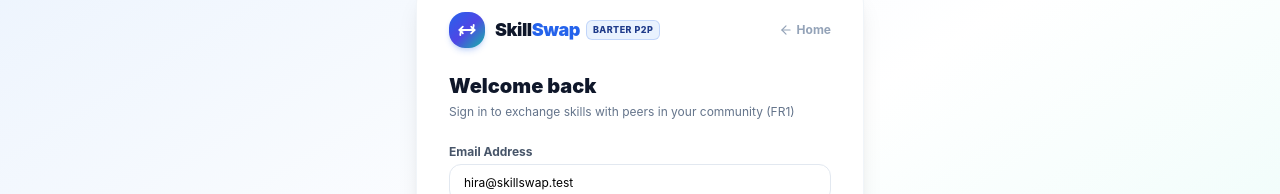
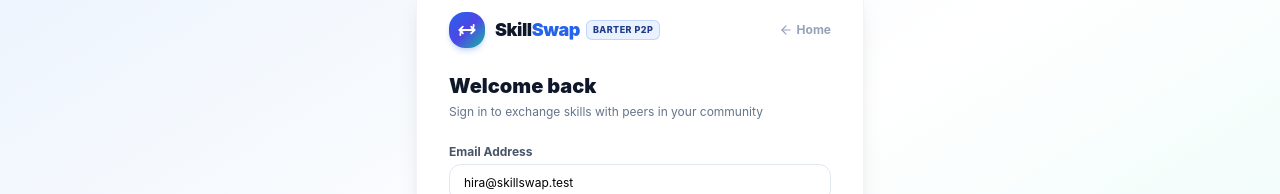
Before and after one commit to Shahbazali2001/skill-swap-mern, a React (Vite) app in the folder client/: page /login in a window 1280 px wide. Shown: the part 163-357 px from the top of the page. Built offline with nearby package versions, Linux system fonts and the light colour scheme; no server answers.

Commit message:
Login page fixes

```diff
--- a/client/src/pages/Login.jsx
+++ b/client/src/pages/Login.jsx
@@ -50,7 +50,7 @@ export default function Login() {
 
         <h1 className="text-xl font-black text-slate-900 mb-1">Welcome back</h1>
         <p className="text-xs text-slate-500 mb-6">
-          Sign in to exchange skills with peers in your community (FR1)
+          Sign in to exchange skills with peers in your community
         </p>
 
         {error && (
```
